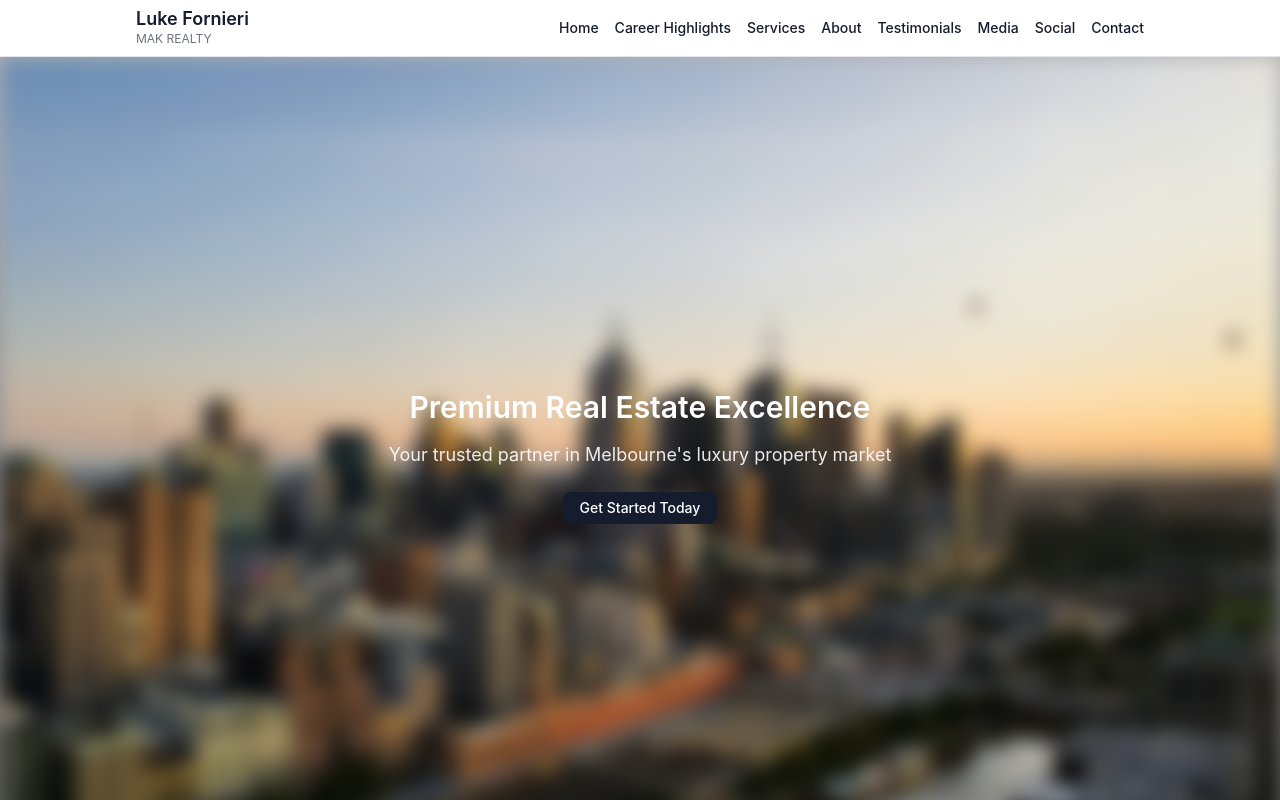
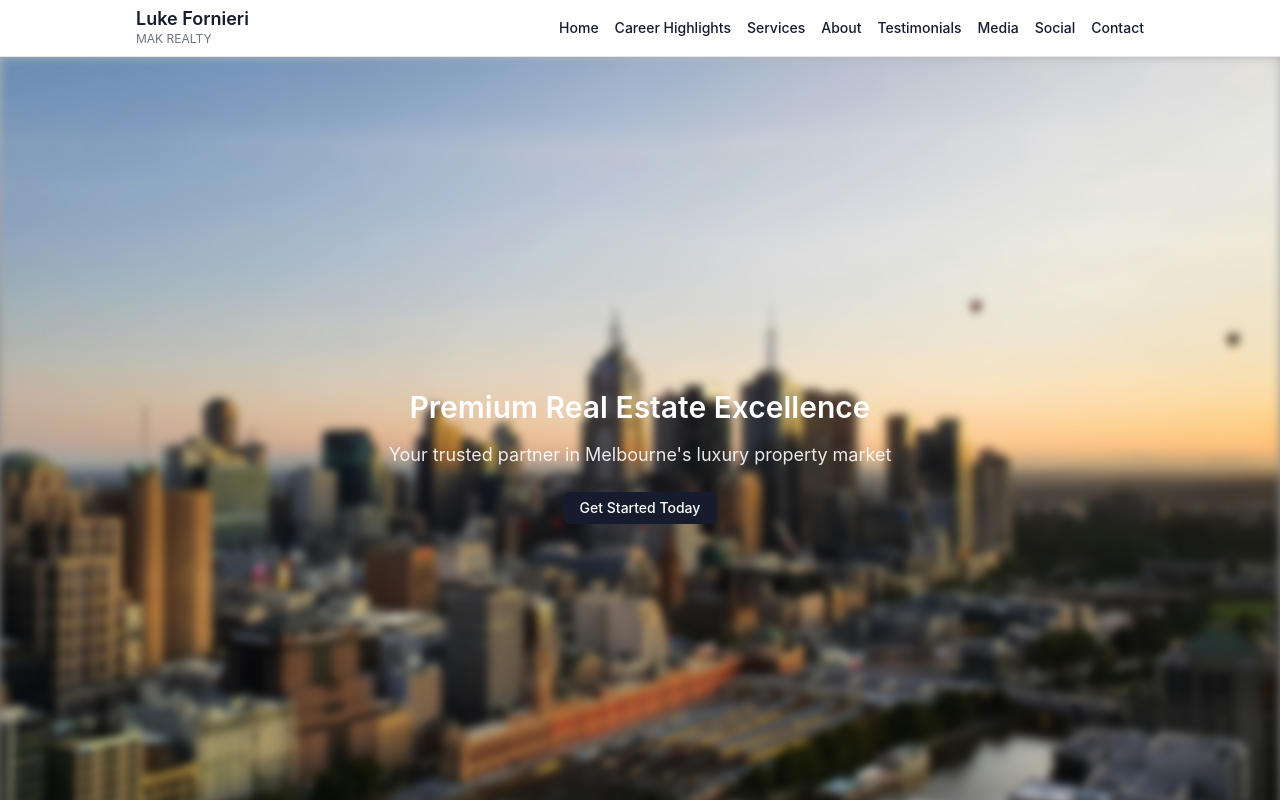
Before and after one commit to Imhermes1/LukeRealEstateSite, a Next.js app: page / in a window 1280 px wide. Shown: the top 800 px of the page. Built offline with nearby package versions, Linux system fonts and the light colour scheme; no server answers.

Commit message:
Optimize hero image: reduce blur to 5%, compress image from 1.5MB to 490KB, add performance optimizations

```diff
--- a/app/components/Hero.tsx
+++ b/app/components/Hero.tsx
@@ -7,11 +7,11 @@ export default function Hero() {
             width: '100%',
             height: '100%',
             backgroundColor: 'blue',
-            backgroundImage: 'url(/images/urlaubstracker-dW8dOC8r7O4-unsplash.jpg)',
+            backgroundImage: 'url(/images/hero-optimized.jpg)',
             backgroundSize: 'cover',
             backgroundPosition: 'center',
             backgroundRepeat: 'no-repeat',
-            filter: 'blur(10px)'
+            filter: 'blur(5px)'
           }}
           className="hero-image"
         />
--- a/app/globals.css
+++ b/app/globals.css
@@ -458,6 +458,8 @@ a:focus-visible {
   width: 100%;
   height: 100%;
   object-fit: cover;
+  will-change: transform;
+  transform: translateZ(0);
 }
 
 .hero-overlay {
--- a/app/layout.tsx
+++ b/app/layout.tsx
@@ -18,6 +18,7 @@ export default function RootLayout({
         <link rel="preconnect" href="https://fonts.googleapis.com" />
         <link rel="preconnect" href="https://fonts.gstatic.com" crossOrigin="" />
         <link href="https://fonts.googleapis.com/css2?family=Cormorant+Garamond:wght@400;600;700&display=swap" rel="stylesheet" />
+        <link rel="preload" as="image" href="/images/hero-optimized.jpg" />
         <script
           type="application/ld+json"
           dangerouslySetInnerHTML={{
```
Also changed, not shown: public/images/hero-optimized.jpg (added).
